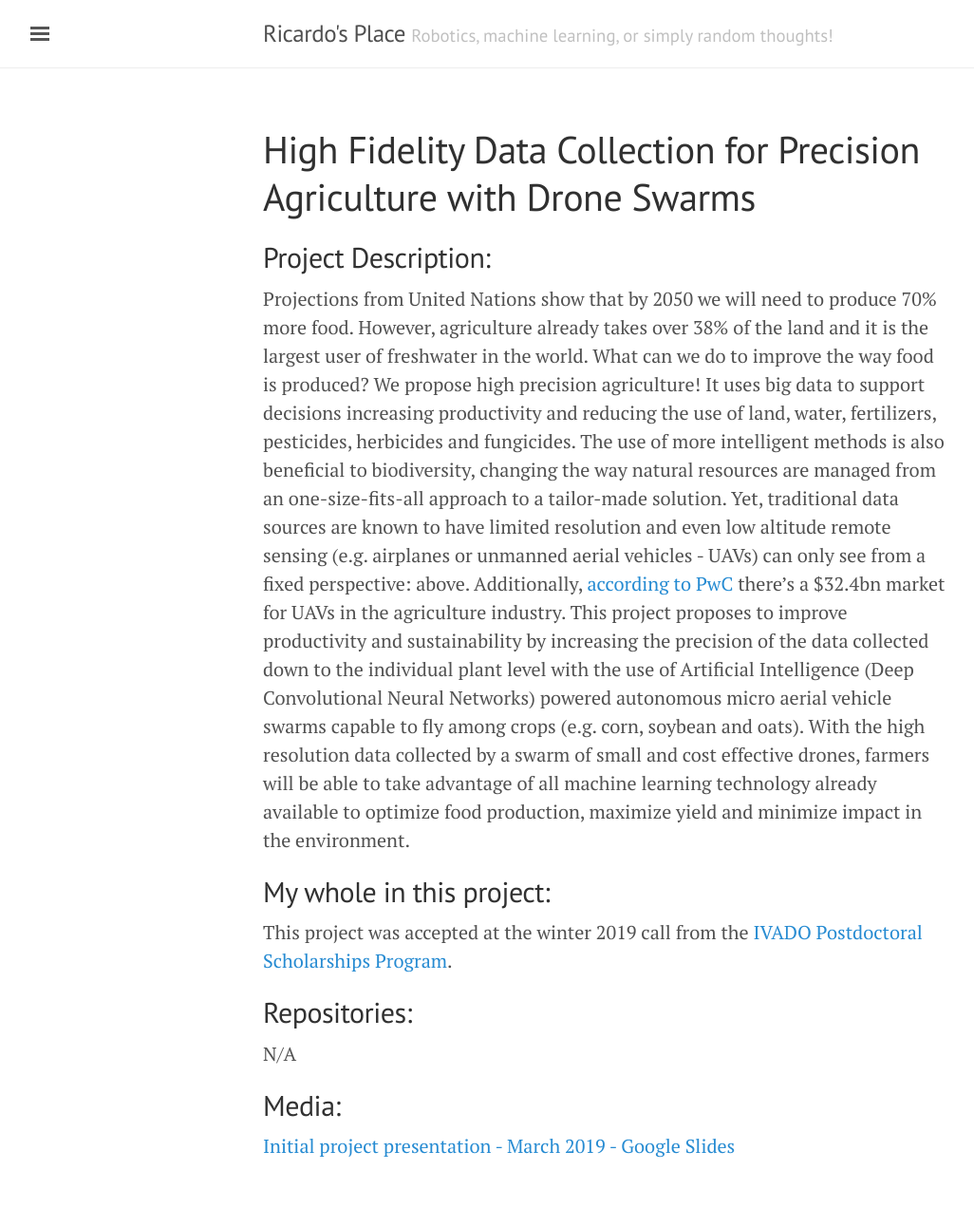
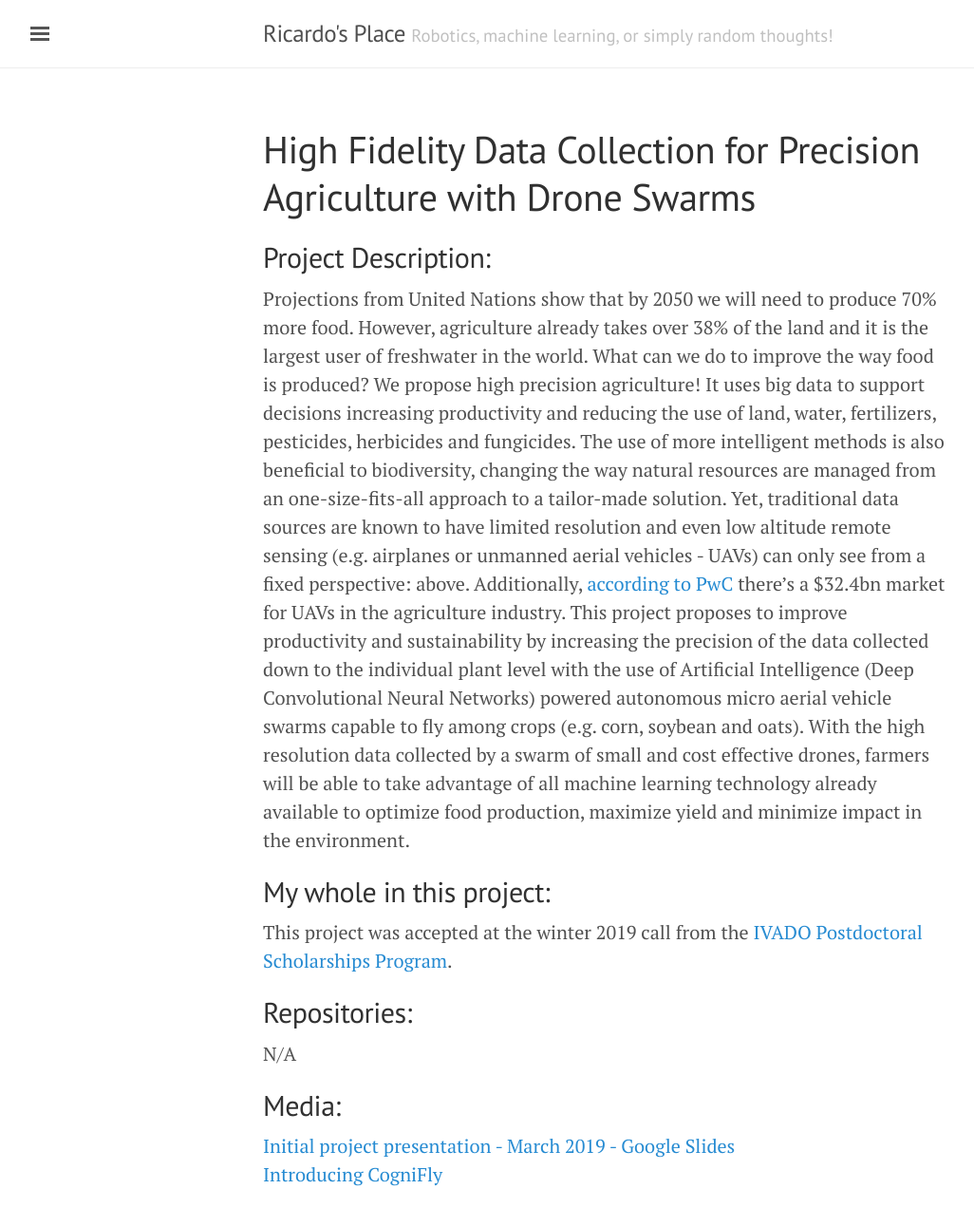
Before and after one commit to ricardodeazambuja/ricardodeazambuja.github.io, a Jekyll site: the page built from _projects/razambuja_ivado2019.md, in a window 1280 px wide. Shown: the whole page at 95% size, without its empty margins (3-1029 px from the left). Built offline with Jekyll 4.4.1, drawn with Linux system fonts in a browser that asks for light colours; before the commit the page ends 1242 px from its top, so only the background shows below that.

Commit message:
Added CogniFly video to IVADO project

```diff
--- a/_projects/razambuja_ivado2019.md
+++ b/_projects/razambuja_ivado2019.md
@@ -13,3 +13,4 @@
 
 ## Media:
 - [Initial project presentation - March 2019 - Google Slides](https://docs.google.com/presentation/d/e/2PACX-1vQ2YWTRja1LYUHj7--aUaX-n0YumZSziqzIluXOQMkIef_uZ9QHN97EYvxA_0XUGMylFfSK3vfGfqBy/pub?start=true&loop=false&delayms=5000)
+- [Introducing CogniFly](https://www.youtube.com/watch?v=FD6tcLzJMEg)
```
